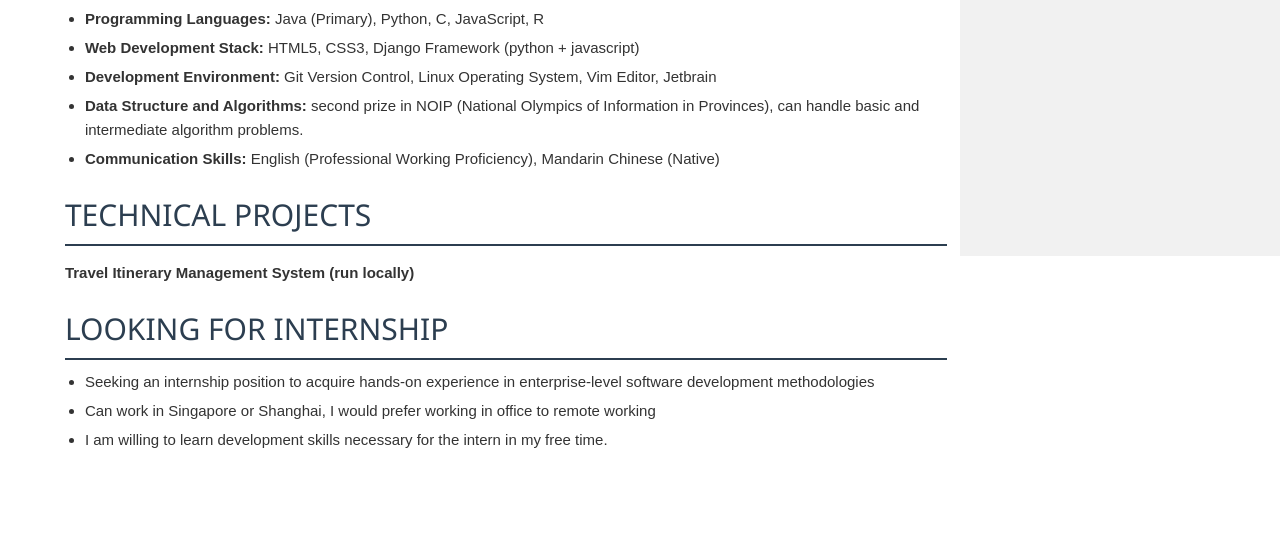
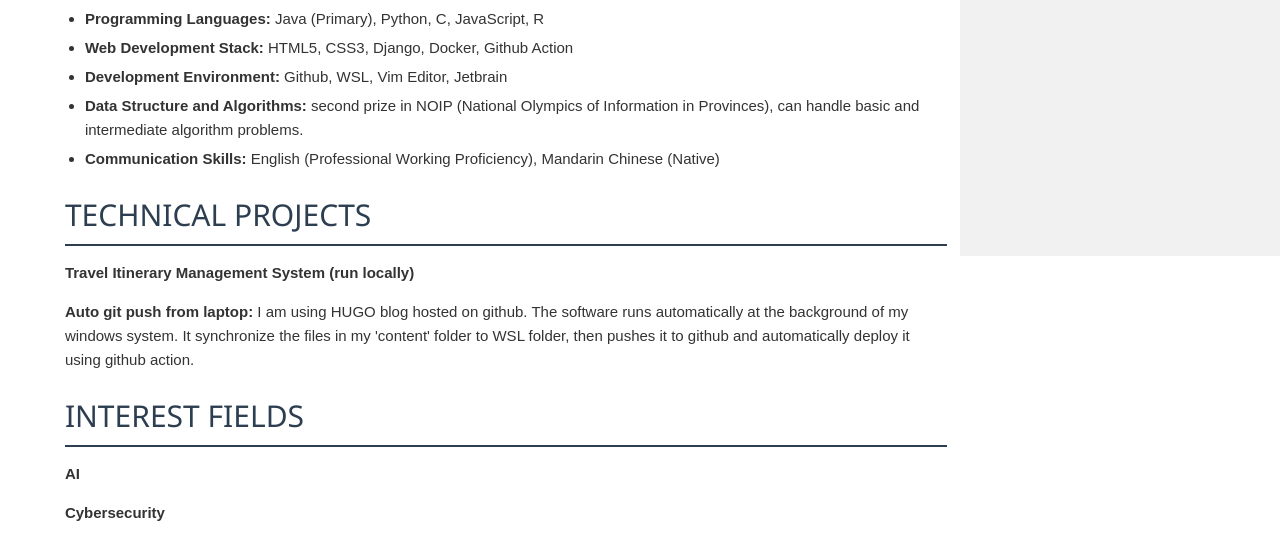
Before and after one commit to nodeeeeee/resume, a plain HTML site: page index.html in a window 1280 px wide. Shown: the part 545-1091 px from the top of the page. Before the commit the page ends 1018 px from the top, so only its background shows below. Drawn offline with Linux system fonts and the light colour scheme.

Commit message:
resume v0.1

```diff
--- a/index.html
+++ b/index.html
@@ -67,8 +67,8 @@
         <h2 class="section-title">TECHNICAL PROFICIENCIES</h2>
         <ul>
           <li><strong>Programming Languages:</strong> Java (Primary), Python, C, JavaScript, R</li>
-          <li><strong>Web Development Stack:</strong> HTML5, CSS3, Django Framework (python + javascript)</li>
-          <li><strong>Development Environment:</strong> Git Version Control, Linux Operating System, Vim Editor, Jetbrain</li>
+          <li><strong>Web Development Stack:</strong> HTML5, CSS3, Django, Docker, Github Action</li>
+          <li><strong>Development Environment:</strong> Github, WSL, Vim Editor, Jetbrain</li>
           <li><strong>Data Structure and Algorithms: </strong>second prize in NOIP (National Olympics of Information in Provinces), can handle basic and intermediate algorithm problems.</li>
           <li><strong>Communication Skills:</strong> English (Professional Working Proficiency), Mandarin Chinese (Native)
           </li>
@@ -78,21 +78,25 @@
       <div class="section">
         <h2 class="section-title">TECHNICAL PROJECTS</h2>
         <p><strong>Travel Itinerary Management System (run locally)</strong></p>
+        <p><strong>Auto git push from laptop: </strong>
+          I am using HUGO blog hosted on github. The software runs automatically at the background of my windows system. It synchronize the files in my 'content' folder to WSL folder, then pushes it to github and automatically deploy it using github action.
+
+        </p>
       </div>
-
       <div class="section">
-        <h2 class="section-title">LOOKING FOR INTERNSHIP</h2>
-        <ul>
-          <li>Seeking an internship position to acquire hands-on experience in enterprise-level software development
-            methodologies
-          </li>
-          <li>Can work in Singapore or Shanghai, I would prefer working in office to remote working
-          </li>
-          <li>I am willing to learn development skills necessary for the intern in my free time.
-          </li>
-        </ul>
+        <h2 class="section-title">INTEREST FIELDS</h2>
+        <p><strong>AI</strong></p>
+        <p><strong>Cybersecurity</strong></p>
       </div>
+<!--      <div class="section">-->
+<!--        <h2 class="section-title">LOOKING FOR INTERNSHIP</h2>-->
+<!--        <ul>-->
+<!--          <li>Can work in Singapore or Shanghai, I would prefer working in office to remote working-->
+<!--          </li>-->
+<!--          <li>I am willing to learn development skills necessary for the intern in my free time.-->
+<!--          </li>-->
+<!--        </ul>-->
+<!--      </div>-->
     </div>
-
   </body>
 </html>
--- /dev/null
+++ b/static/js/resume.js
@@ -0,0 +1,3 @@
+document.addEventListener('DOMContentLoaded', function () {
+
+})
```
